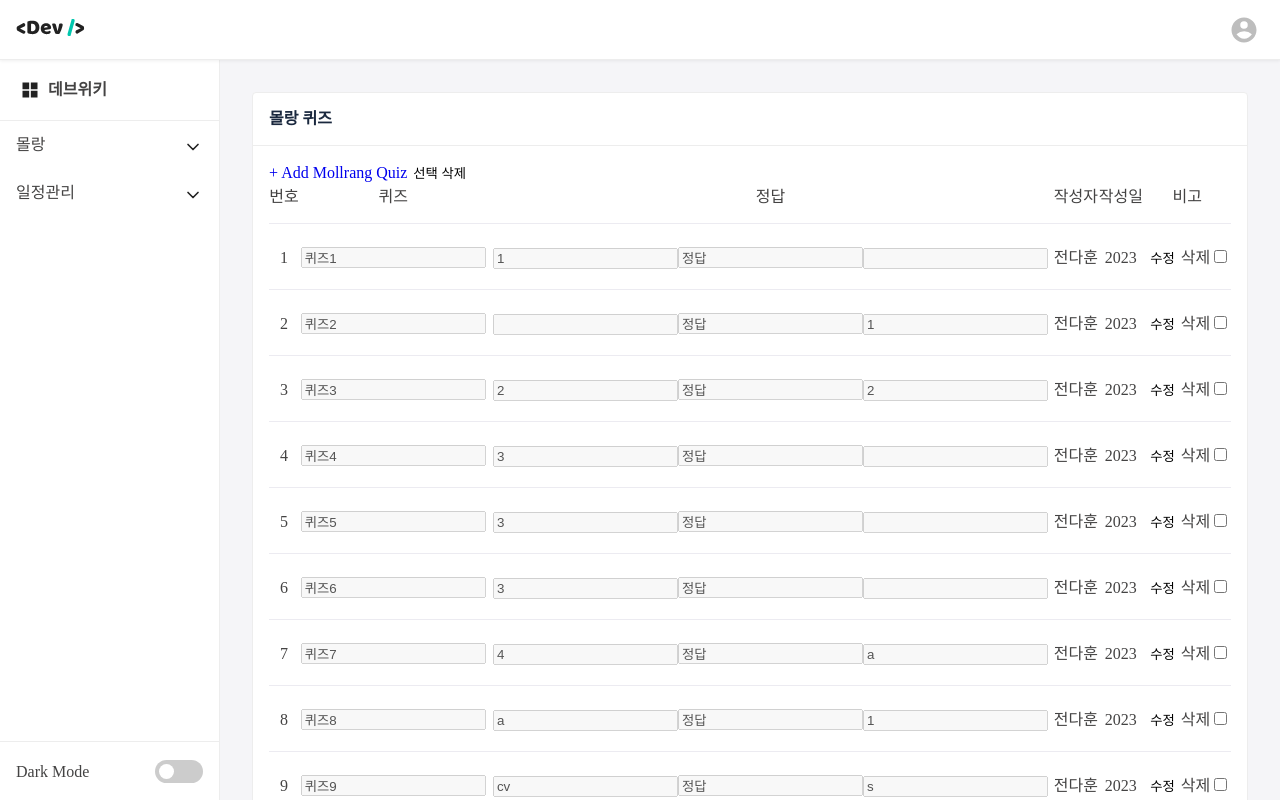
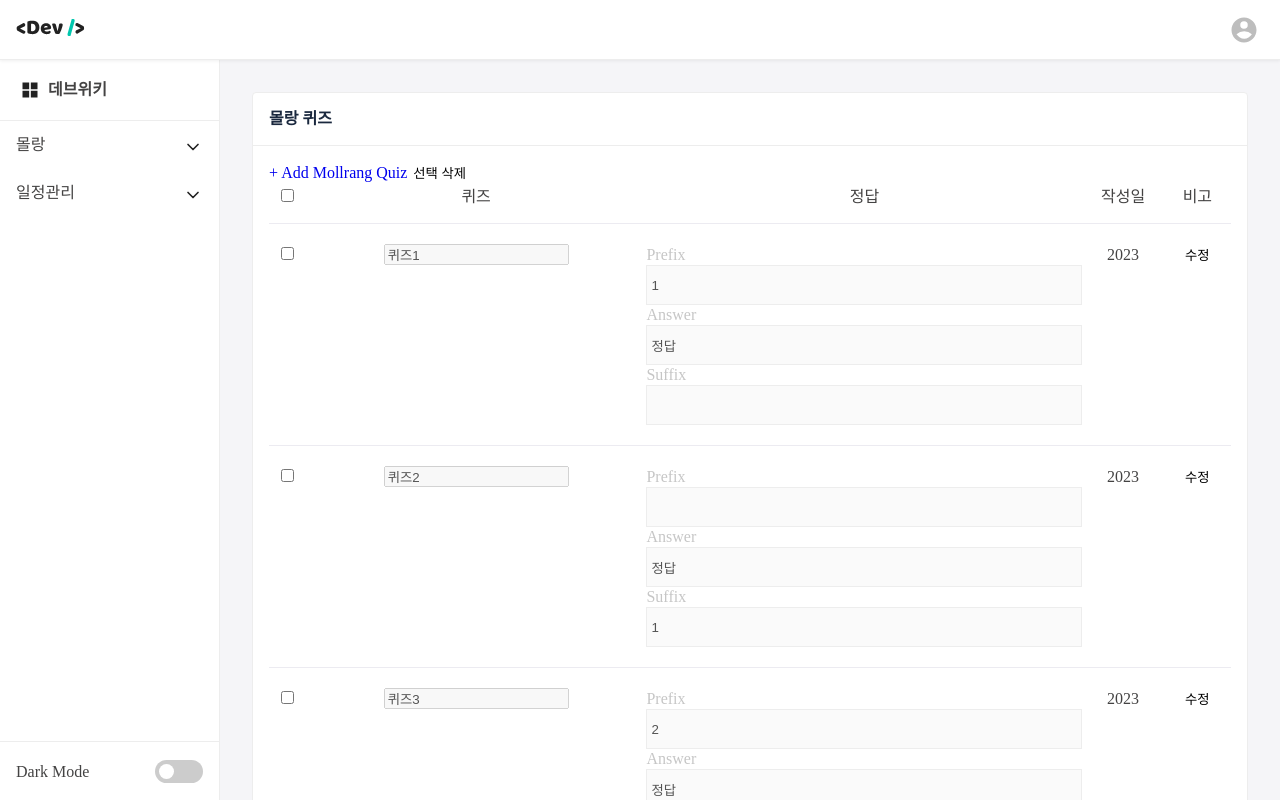
Before and after one commit to DaHoon06/devwiki_admin, a React (Create React App) app in the folder admin-app/: page /mollrang/quiz in a window 1280 px wide. Shown: the top 800 px of the page. Built offline with nearby package versions, Linux system fonts and the light colour scheme; a web font is replaced by a local one.

Commit message:
feat: 전체 선택 checkbox 추가

```diff
--- /dev/null
+++ b/admin-app/src/components/boards/quiz/QuizListsBoard.style.ts
@@ -0,0 +1,76 @@
+import styled from "styled-components";
+
+
+export const QuizListTable = styled.table`
+  width: 100%;
+  height: 100%;
+
+  thead > tr {
+    text-align: center;
+
+    th {
+      padding-bottom: 1em;
+    }
+  }
+
+  tbody > tr {
+    border-top: 1px solid ${({theme}) => theme.colors.GRAY_300};
+    border-bottom: 1px solid ${({theme}) => theme.colors.GRAY_300};
+    text-align: center;
+
+    &:hover {
+      background-color: #1a283e;
+      cursor: pointer;
+      color: white !important;
+    }
+  }
+
+  tbody > tr > td {
+    padding: 1.25em 0;
+
+    .answer_input_box {
+      display: flex;
+      flex-direction: column;
+
+      label {
+        text-align: left;
+        width: 100%;
+      }
+
+      label > input {
+        width: 100%;
+        height: 40px;
+        padding: 0.5em 0.3em;
+        border: 1px solid #ededed;
+        border-radius: 4;
+
+      }
+    }
+  }
+`;
+
+export const PaginationLists = styled.ul`
+  width: 100%;
+  display: flex;
+  align-items: center;
+  justify-content: center;
+  padding: 1em 0;
+`;
+
+export const PaginationItems = styled.li`
+  border: 1px solid transparent;
+  display: flex;
+  &:hover {
+    cursor: pointer;
+  }
+
+  & button {
+    height: 100%;
+    color: ${({ theme }) => theme.colors.GRAY_200};
+
+    &.active {
+      font-weight: bold;
+      color: ${({ theme }) => theme.colors.PRIMARY};
+    }
+  }
+`;
--- a/admin-app/src/components/boards/QuizListsBoard.tsx
+++ b/admin-app/src/components/boards/quiz/QuizListsBoard.tsx
@@ -1,73 +1,12 @@
 import { CardUi } from '@components/ui/card/Card';
 import React, { ReactElement, useState } from 'react';
 import { QuizBoardProps } from '@containers/QuizContainer';
-import styled from 'styled-components';
 import {Quiz} from "@interfaces/Quiz";
 import {Link} from "react-router-dom";
+import {useDeleteQuiz} from "@services/mutation/useQuizMutation";
+import * as S from './QuizListsBoard.style';
 import {Typography} from "@components/common/Typography";
-import {useDeleteQuiz} from "@services/mutation/useQuizMutation";
 
-const QuizListTable = styled.table`
-  width: 100%;
-  height: 100%;
-
-  thead > tr {
-    text-align: center;
-
-    th {
-      padding-bottom: 1em;
-    }
-  }
-
-  tbody > tr {
-    border-top: 1px solid ${({ theme }) => theme.colors.GRAY_300};
-    border-bottom: 1px solid ${({ theme }) => theme.colors.GRAY_300};
-    text-align: center;
-    &:hover {
-      background-color: #1a283e;
-      cursor: pointer;
-      color: white !important;
-    }
-  }
-  tbody > tr > td {
-    padding: 1.25em 0;
-    .desc {
-      overflow: hidden;
-      width: 276px;
-      height: 1.25rem;
-      text-align: left;
-      word-wrap: break-word;
-      display: -webkit-box;
-      -webkit-line-clamp: 1;
-    }
-  }
-`;
-
-const PaginationLists = styled.ul`
-  width: 100%;
-  display: flex;
-  align-items: center;
-  justify-content: center;
-  padding: 1em 0;
-`;
-
-const PaginationItems = styled.li`
-  border: 1px solid transparent;
-  display: flex;
-  &:hover {
-    cursor: pointer;
-  }
-
-  & button {
-    height: 100%;
-    color: ${({ theme }) => theme.colors.GRAY_200};
-
-    &.active {
-      font-weight: bold;
-      color: ${({ theme }) => theme.colors.PRIMARY};
-    }
-  }
-`;
 
 interface Props {
   boardData: QuizBoardProps[];
@@ -92,6 +31,7 @@ export const QuizListsBoard = (props: Props): ReactElement => {
   const { boardData, totalPage, pagination } = props;
   const [currentPage, setCurrentPage] = useState(1);
   const [deleteCheckbox, setDeleteCheckbox] = useState<number[]>([]);
+
 // const { data, isLoading } = useQuizLists({limit: 0, offset: 0});
   const deleteQuizMutate = useDeleteQuiz();
   // if (isLoading) return null;
@@ -102,8 +42,15 @@ export const QuizListsBoard = (props: Props): ReactElement => {
 
   const onChangeCheckbox = (e: React.ChangeEvent<HTMLInputElement>) => {
     const {value} = e.target;
-    if (!deleteCheckbox.includes(+value)) setDeleteCheckbox([...deleteCheckbox, +value]);
+    if (!deleteCheckbox.includes(+value)) setDeleteCheckbox((prev) => [...prev, +value]);
     else setDeleteCheckbox(deleteCheckbox.filter(id => id !== +value));
+  }
+
+  const onChangeCheckboxAllSelected = (e: React.ChangeEvent<HTMLInputElement>) => {
+    const {checked} = e.target;
+    const arr: number[] = [];
+    if (checked) mock.forEach(board => arr.push(+board.quizId));
+    setDeleteCheckbox(arr);
   }
 
   const onClickDeleteQuiz = async () => {
@@ -125,15 +72,15 @@ export const QuizListsBoard = (props: Props): ReactElement => {
       );
     }
     return (
-      <PaginationLists>
+      <S.PaginationLists>
         {group.map((pageButtonElement, index) => {
           return (
-            <PaginationItems key={`pagination-${index}`}>
+            <S.PaginationItems key={`pagination-${index}`}>
               {pageButtonElement}
-            </PaginationItems>
+            </S.PaginationItems>
           );
         })}
-      </PaginationLists>
+      </S.PaginationLists>
     );
   };
 
@@ -147,13 +94,14 @@ export const QuizListsBoard = (props: Props): ReactElement => {
           선택 삭제
         </button>
       </div>
-      <QuizListTable>
+      <S.QuizListTable>
         <thead>
           <tr>
-            <th>번호</th>
+            <th>
+              <input type={"checkbox"} onChange={onChangeCheckboxAllSelected} checked={deleteCheckbox.length === mock.length} />
+            </th>
             <th>퀴즈</th>
             <th>정답</th>
-            <th>작성자</th>
             <th>작성일</th>
             <th>비고</th>
           </tr>
@@ -163,30 +111,44 @@ export const QuizListsBoard = (props: Props): ReactElement => {
             return (
               <tr key={board.quizId}>
                 <td>
-                  {board.quizId+1}
+                  <label htmlFor={`check-label-${board.quizId}`}>
+                    <input checked={deleteCheckbox.includes(+board.quizId)} type={"checkbox"} value={board.quizId} id={`check-label-${board.quizId}`} onChange={onChangeCheckbox} />
+                  </label>
                 </td>
                 <td>
                   <input type={'text'} value={board.question} disabled={true} />
                 </td>
                 <td>
-                  <input type={'text'} value={board.prefix} disabled={true} />
-                  <input type={'text'} value={board.answer} disabled={true} />
-                  <input type={'text'} value={board.suffix} disabled={true} />
+                  <div className={'answer_input_box'}>
+                    <label>
+                      <Typography as={'span'} $color={"textGray200"} $weight={'medium'}>
+                        Prefix
+                      </Typography>
+                      <input type={'text'} value={board.prefix} disabled={true} />
+                    </label>
+                    <label>
+                      <Typography as={'span'} $color={"textGray200"} $weight={'medium'}>
+                        Answer
+                      </Typography>
+                      <input type={'text'} value={board.answer} disabled={true} />
+                    </label>
+                    <label>
+                      <Typography as={'span'} $color={"textGray200"} $weight={'medium'}>
+                        Suffix
+                      </Typography>
+                      <input type={'text'} value={board.suffix} disabled={true} />
+                    </label>
+                  </div>
                 </td>
-                <td>전다훈</td>
                 <td>{board.created_at.getFullYear()}</td>
                 <td>
                   <button>수정</button>
-                  <label htmlFor={`check-label-${board.quizId}`}>
-                    삭제
-                    <input checked={deleteCheckbox.includes(+board.quizId)} type={"checkbox"} value={board.quizId} id={`check-label-${board.quizId}`} onChange={onChangeCheckbox} />
-                  </label>
                 </td>
               </tr>
             );
           })}
         </tbody>
-      </QuizListTable>
+      </S.QuizListTable>
       <Pagination />
     </CardUi>
   );
--- a/admin-app/src/containers/QuizContainer.tsx
+++ b/admin-app/src/containers/QuizContainer.tsx
@@ -1,6 +1,6 @@
 import { useState } from 'react';
 import { useQuizLists } from '@services/queries/quizQuery';
-import { QuizListsBoard } from "@components/boards/QuizListsBoard";
+import { QuizListsBoard } from "@components/boards/quiz/QuizListsBoard";
 
 export interface QuizBoardProps {
   _id: string;
--- a/admin-app/src/routes/index.tsx
+++ b/admin-app/src/routes/index.tsx
@@ -13,7 +13,7 @@ import { QuizContainer } from '@containers/QuizContainer';
 import { useAuth } from '@providers/authProvider';
 import { ReactElement } from 'react';
 import { SchedulePage } from '@pages/SchedulePage';
-import {QuizPost} from "@components/boards/QuizPost";
+import {QuizPost} from "@components/boards/quiz/QuizPost";
 
 /**@description 권한 검사 모듈 */
 const AuthRoute = (): ReactElement => {
```
Also changed, not shown: admin-app/src/components/boards/quiz/QuizPost.tsx (renamed from admin-app/src/components/boards/QuizPost.tsx).
